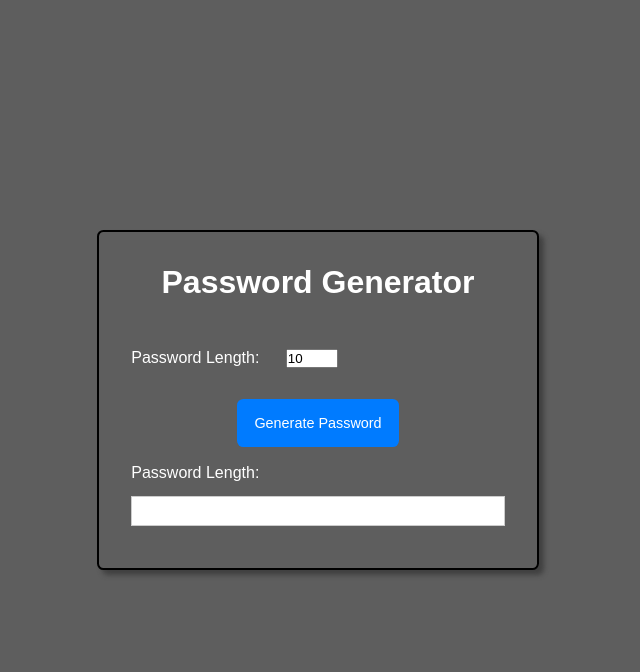
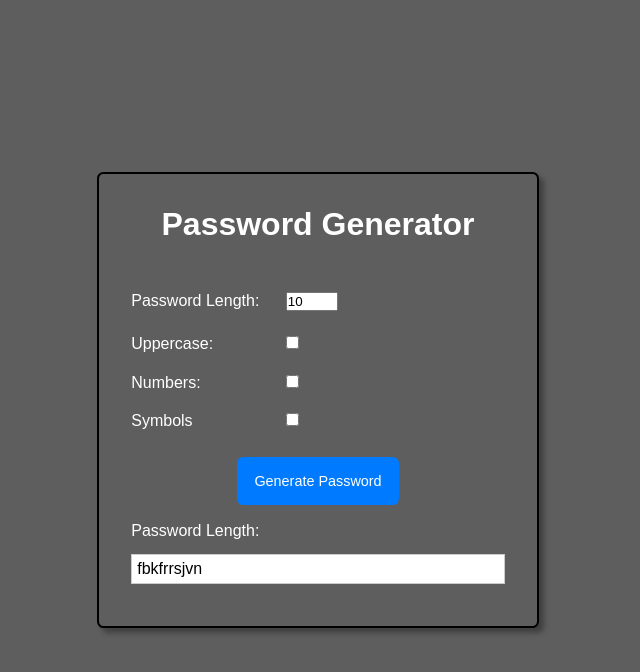
Before and after one commit to Skyler688/password-generator, a plain HTML site: page index.html in a window 1280 px wide. Both pictures are taken after a click on the button "Generate Password". Shown: the whole page, without its empty margins (322-962 px from the left). Drawn offline with Linux system fonts and the light colour scheme.

Commit message:
Password generation added

```diff
--- a/index.html
+++ b/index.html
@@ -17,11 +17,20 @@
         <input type="number" id="length" value="10" min="8" max="20" />
       </div>
       <!-- Add a div, and inside add 1 label for uppercase, and a checkbox  -->
-
+      <div>
+        <label for="uppercase"> Uppercase: </label>
+        <input type="checkbox" id="uppercase" />
+      </div>
       <!-- Add a div, and inside add 1 label for numbers, and a checkbox  -->
-
+      <div>
+        <label for="numbers"> Numbers: </label>
+        <input type="checkbox" id="numbers" />
+      </div>
       <!-- Add a div, and inside add 1 label for symbols, and a checkbox  -->
-
+      <div>
+        <label for="symbols"> Symbols </label>
+        <input type="checkbox" id="symbols" />
+      </div>
       <button id="generate">Generate Password</button>
       <div>
         <label for="length"> Password Length: </label>
--- a/script.js
+++ b/script.js
@@ -0,0 +1,36 @@
+const passLen = document.getElementById("length");
+const upper = document.getElementById("uppercase");
+const number = document.getElementById("numbers");
+const symbol = document.getElementById("symbols");
+const generate = document.getElementById("generate");
+const password = document.getElementById("password");
+
+const alphLower = "abcdefghijklmnopqrstuvwxyz";
+const alphUpper = "ABCDEFGHIJKLMNOPQRSTUVWXYZ";
+const specialChar = "!@#$%^&*()_+{};~?,./";
+const numbers = "0123456789";
+
+generate.addEventListener("click", () => {
+  generatePass();
+});
+
+function generatePass() {
+  let options = alphLower;
+  if (upper.checked === true) {
+    options = options + alphUpper;
+  }
+  if (number.checked === true) {
+    options = options + numbers;
+  }
+  if (symbol.checked === true) {
+    options = options + specialChar;
+  }
+
+  let pass = "";
+  for (let i = 0; i < passLen.value; i++) {
+    const indexNum = Math.floor(Math.random() * options.length);
+    pass = pass + options[indexNum];
+  }
+
+  password.value = pass;
+}
```
